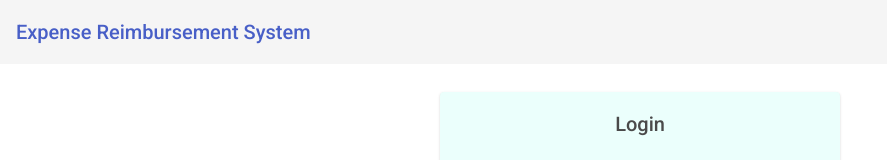
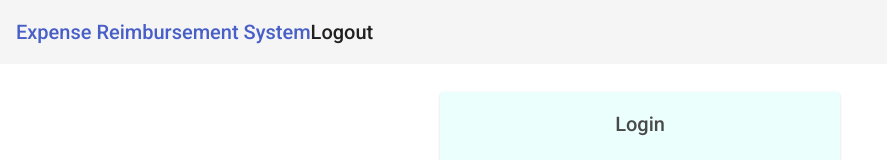
Before and after one commit to SamuelVZ/Expense-Reimbursement-System, an Angular app in the folder Angular_frontend/: page /login in a window 1280 px wide. Shown: the top 160 px of the page, without its empty margins (0-887 px from the left). Built offline with nearby package versions, Linux system fonts and the light colour scheme; sample sign-in values are in the browser's storage.

Commit message:
logout funtion added on nav bar, fix to be positioned on the right

```diff
--- a/Angular_frontend/src/app/nav-bar/nav-bar.component.css
+++ b/Angular_frontend/src/app/nav-bar/nav-bar.component.css
@@ -9,8 +9,5 @@ a {
 
 #logout {
     cursor: pointer;
+    text-align: center;
 }
-
-.cart:hover {
-    cursor: pointer;
-}
--- a/Angular_frontend/src/app/nav-bar/nav-bar.component.html
+++ b/Angular_frontend/src/app/nav-bar/nav-bar.component.html
@@ -1,3 +1,4 @@
 <mat-toolbar fxLayout="row" fxLayoutGap="20px">
     <div fxFlex="auto" fxFlexAlign="right"><a>Expense Reimbursement System</a></div>
+    <div id="logout" fxFlex fxLayoutAlign="flex-end center" *ngIf="logged" (click)="logout()">Logout</div>
 </mat-toolbar>
--- a/Angular_frontend/src/app/nav-bar/nav-bar.component.ts
+++ b/Angular_frontend/src/app/nav-bar/nav-bar.component.ts
@@ -1,4 +1,5 @@
 import { Component, OnInit } from '@angular/core';
+import { Router } from '@angular/router';
 
 @Component({
   selector: 'app-nav-bar',
@@ -7,9 +8,24 @@ import { Component, OnInit } from '@angular/core';
 })
 export class NavBarComponent implements OnInit {
 
-  constructor() { }
+  logged!: boolean;
+  constructor(private router: Router) { }
 
   ngOnInit(): void {
   }
 
+  ngDoCheck(): void {
+    if (localStorage.getItem("jwt")) {
+      this.logged = true;
+    }
+  }
+
+  logout(): void {
+    localStorage.removeItem("jwt");
+    localStorage.removeItem("userId");
+    localStorage.removeItem("user_role");
+    localStorage.removeItem("username");
+    this.logged = false;
+    this.router.navigate(['/login'])
+  }
 }
```
